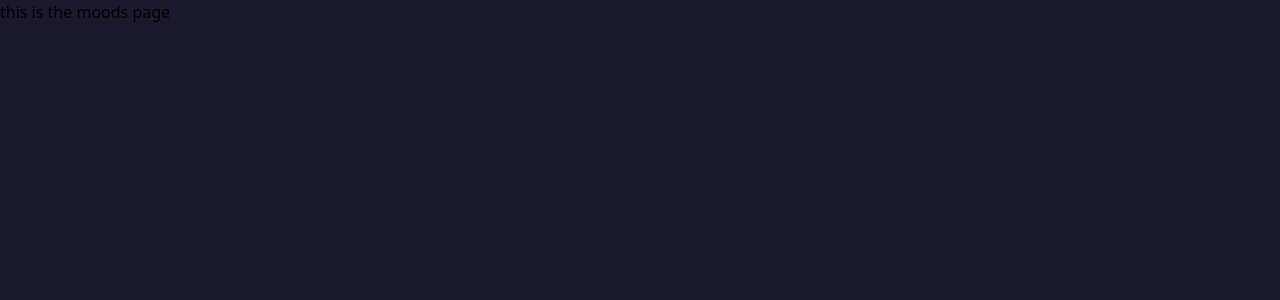
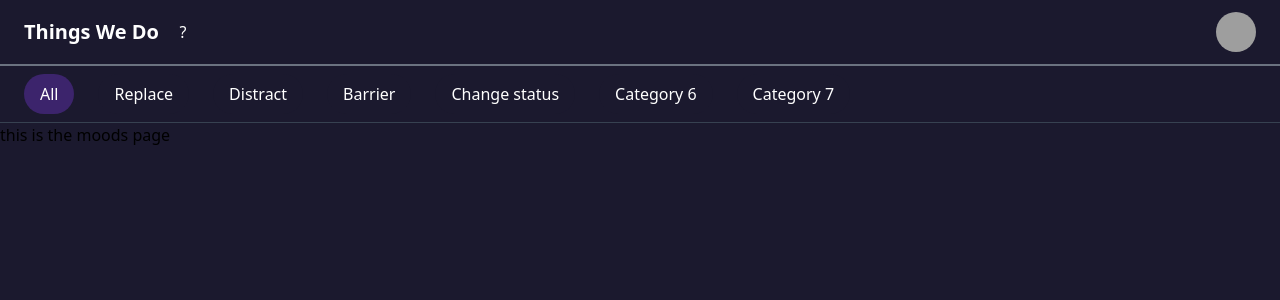
Before and after one commit to fac30/things-we-do, a Next.js app: page /moods in a window 1280 px wide. Shown: the top 300 px of the page. Built offline with nearby package versions, Linux system fonts and the light colour scheme; grey boxes are pictures that could not be loaded.

Commit message:
feat: create header, categoryBar, and categoryButton components

```diff
--- a/src/app/layout.tsx
+++ b/src/app/layout.tsx
@@ -1,6 +1,8 @@
 import '../styles/globals.css';
 import type { Metadata, Viewport } from 'next';
 import type { ReactNode } from 'react';
+import Header from '@/ui/layout/Header';
+import CategoryBar from '@/ui/CategoryBar/CategoryBar';
 
 const APP_NAME = 'Things We Do';
 const APP_DEFAULT_TITLE = 'Things We Do';
@@ -50,7 +52,11 @@ export default function RootLayout({ children }: { children: ReactNode }) {
   return (
     <html lang="en" dir="ltr">
       <head />
-      <body>{children}</body>
+      <body>
+        <Header />
+        <CategoryBar />
+        {children}
+      </body>
     </html>
   );
 }
--- a/src/styles/globals.css
+++ b/src/styles/globals.css
@@ -6,3 +6,7 @@
 body {
   background: #1b192e;
 }
+header {
+  background: inherit;
+  border-bottom: 2px solid #6b7280; /* Subtle border */
+}
--- a/src/ui/CategoryBar/CategoryBar.tsx
+++ b/src/ui/CategoryBar/CategoryBar.tsx
@@ -0,0 +1,42 @@
+'use client'
+import React, { useState } from "react";
+import CategoryButton from "./CategoryButtons";
+
+const categoryBarClass = `
+  flex items-center gap-4 px-4 py-2
+  overflow-x-auto bg-[#1b192e] border-b
+  border-gray-700 sm:gap-6 sm:px-6`;
+
+const CategoryBar: React.FC = () => {
+  const categories = [
+    'All',
+    'Replace',
+    'Distract',
+    'Barrier',
+    'Change status',
+    'Category 6',
+    'Category 7',
+  ];
+
+  const [activeCategory, setActiveCategory] = useState<string>('All');
+
+  const handleCategoryClick = (category: string) => {
+    setActiveCategory(category);
+    console.log(`Category selected: ${category}`);
+  };
+
+  return (
+    <div className={categoryBarClass}>
+      {categories.map((category) => (
+        <CategoryButton
+          key={category}
+          label={category}
+          isActive={activeCategory === category}
+          onClick={() => handleCategoryClick(category)}
+        />
+      ))}
+    </div>
+  );
+};
+
+export default CategoryBar;
--- a/src/ui/CategoryBar/CategoryButtons.tsx
+++ b/src/ui/CategoryBar/CategoryButtons.tsx
@@ -0,0 +1,27 @@
+interface CategoryButtonProps {
+  label: string; // The category name displayed on the button
+  isActive?: boolean; // Optional prop to highlight the active button
+  onClick?: () => void; // Optional click handler
+}
+
+const buttonCategoryBarClass = `
+  whitespace-nowrap px-4 py-2 text-sm font-small text-white
+  bg-[#1b192e] rounded-full focus:outline-none focus:ring-2
+  focus:ring-twd-secondary-purple active:bg-twd-secondary-purple sm:text-base
+  transition-colors duration-200`;
+
+const CategoryButton: React.FC<CategoryButtonProps> = ({ label, isActive = false, onClick }) => {
+  const activeClass = isActive ? 'bg-twd-secondary-purple' : '';
+
+  return (
+    <button
+      className={`${buttonCategoryBarClass} ${activeClass}`}
+      onClick={onClick}
+      aria-pressed={isActive} // For accessibility
+    >
+      {label}
+    </button>
+  );
+};
+
+export default CategoryButton;
--- a/src/ui/layout/Header.tsx
+++ b/src/ui/layout/Header.tsx
@@ -0,0 +1,35 @@
+const headerClasses = 'flex items-center justify-between px-4 py-6 shadow-md sm:px-6 sm:py-3';
+const buttonHeaderClass = "ml-2 flex items-center justify-center w-6 h-6 text-white rounded-full bg-#1b192e hover:bg-gray-300 focus:outline-none focus:ring-2 focus:ring-blue-500 sm:w-8 sm:h-8";
+
+
+const Header: React.FC = () => {
+
+  return (
+    <header className={headerClasses}>
+      {/* Left side: App Name and Question Mark */}
+      <div className="flex items-center">
+        <h1 className="text-lg font-bold text-white sm:text-xl">
+          Things We Do
+        </h1>
+        <button
+          type="button"
+          className = {buttonHeaderClass}
+          aria-label="Help"
+        >
+          ?
+        </button>
+      </div>
+
+      {/* Right side: Image */}
+      <div>
+        <img
+          src="/path-to-your-image.jpg"
+          alt="Profile"
+          className="w-8 h-8 rounded-full sm:w-10 sm:h-10"
+        />
+      </div>
+    </header>
+  );
+};
+
+export default Header;
--- a/tailwind.config.ts
+++ b/tailwind.config.ts
@@ -4,6 +4,7 @@ export default {
   content: [
     "./src/pages/**/*.{js,ts,jsx,tsx,mdx}",
     "./src/components/**/*.{js,ts,jsx,tsx,mdx}",
+    "./src/ui/**/*.{js,ts,jsx,tsx,mdx}",
     "./src/app/**/*.{js,ts,jsx,tsx,mdx}",
   ],
   theme: {
```
